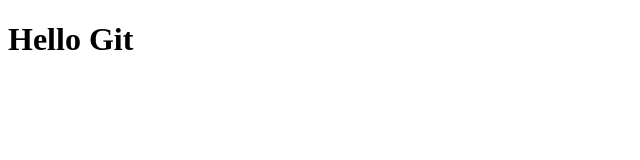
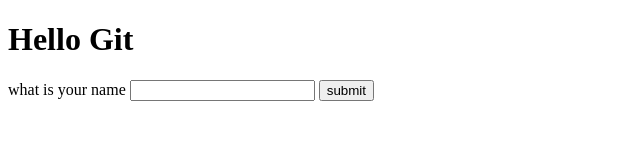
Before and after one commit to haricharan12345/test-vscode, a plain HTML site: page index.html in a window 1280 px wide. Shown: the whole page, without its empty margins (0-640 px from the left). Drawn offline with Linux system fonts and the light colour scheme.

Commit message:
index changed

```diff
--- a/index.html
+++ b/index.html
@@ -7,5 +7,11 @@
   </head>
   <body>
     <h1>Hello Git</h1>
+    <div>
+      <span>what is your name</span>
+      <input class="name" />
+      <button onclick="handleSubmit">submit</button>
+    </div>
   </body>
+  <script src="script.js"></script>
 </html>
```
